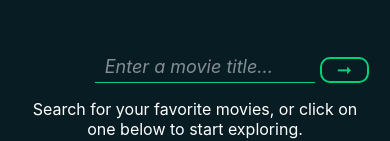
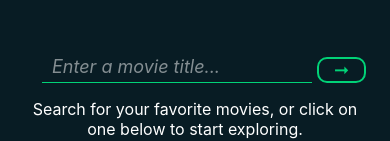
Before and after one commit to alexmanzo/movie-search-vuejs, a Vue app: page / in a window 390 px wide. Shown: the part 244-385 px from the top of the page. Built offline with nearby package versions, Linux system fonts and the light colour scheme; no server answers.

Commit message:
fixed formatting issues in firefox, on mobile

```diff
--- a/src/components/header.vue
+++ b/src/components/header.vue
@@ -28,6 +28,7 @@
 
 <style lang="scss" scoped>
 @import 'main.scss';
+
     .app-header {
         display: flex;
         flex-direction: row;
@@ -52,6 +53,12 @@
         margin-bottom: 75px;
     }
 
+    @supports (-moz-appearance:none) {
+        hr {
+            margin-top: 225px;
+        }
+    }
+
     /* Media Queries */
     @media only screen and (max-width: $small) {
         .app-header {
--- a/src/components/searchForm.vue
+++ b/src/components/searchForm.vue
@@ -149,17 +149,21 @@ button:active {
 /* Media Queries */
 @media only screen and (max-width: $small) {
 
-    .search-form {
+    #search-form {
         margin-right: 15%;
     }
 
+    .search-bar {
+        display: none;
+    }
+
     input {
-        width: 200px;
+        width: 250px;
     }
 
     button {
         padding: 0 15px 0 15px;
-        left: 225px;
+        left: 275px;
         top: 16px;
     }
 
--- a/src/components/videoCarousel.vue
+++ b/src/components/videoCarousel.vue
@@ -88,7 +88,7 @@ export default {
 .carousel {
   justify-content: center;
   box-sizing: border-box;
-  height: 60vh;
+  width: 75vw;
   overflow: hidden;
   margin-bottom: 50px;
 
@@ -143,8 +143,8 @@ export default {
     margin: 0 20px;
 
     iframe {
-      height: 60vh;
-      width: 107vh;
+      width: 70vw;
+      height: 40vw;
     }
 
     &--footer {
```
